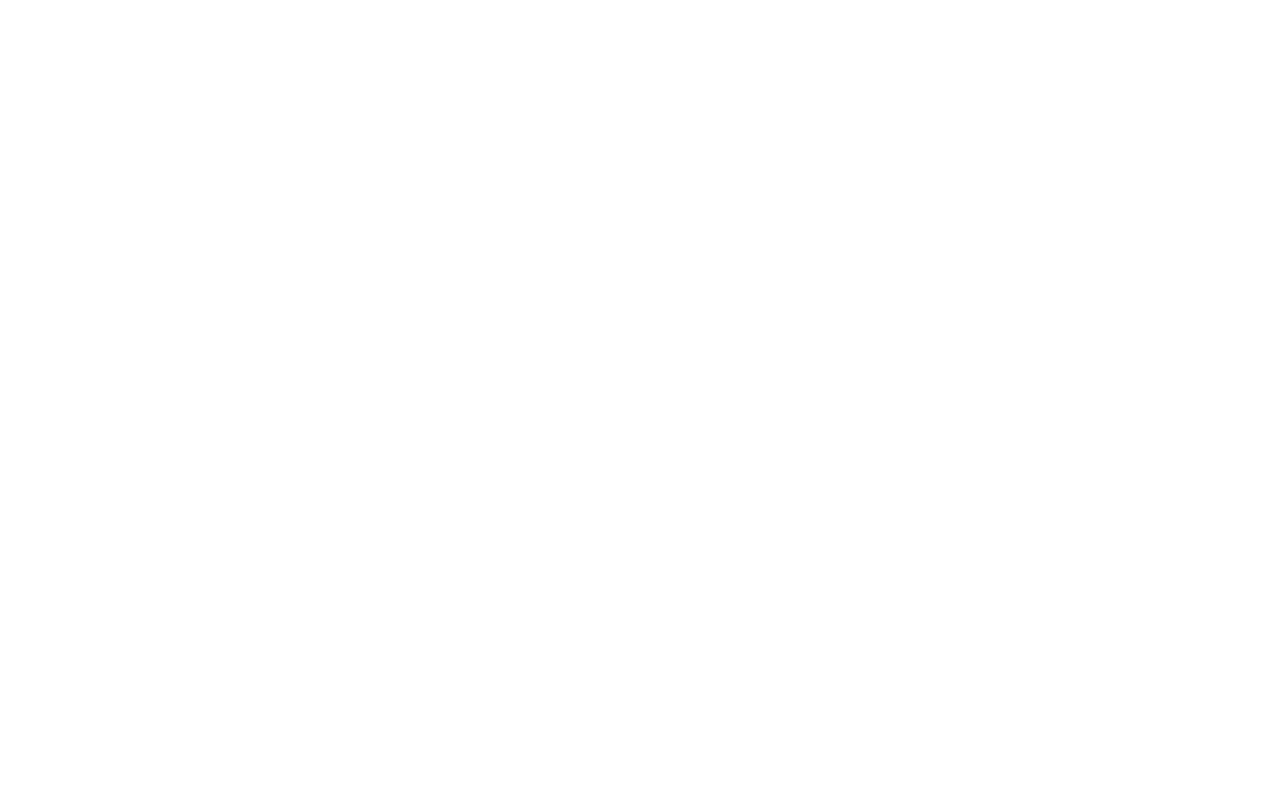
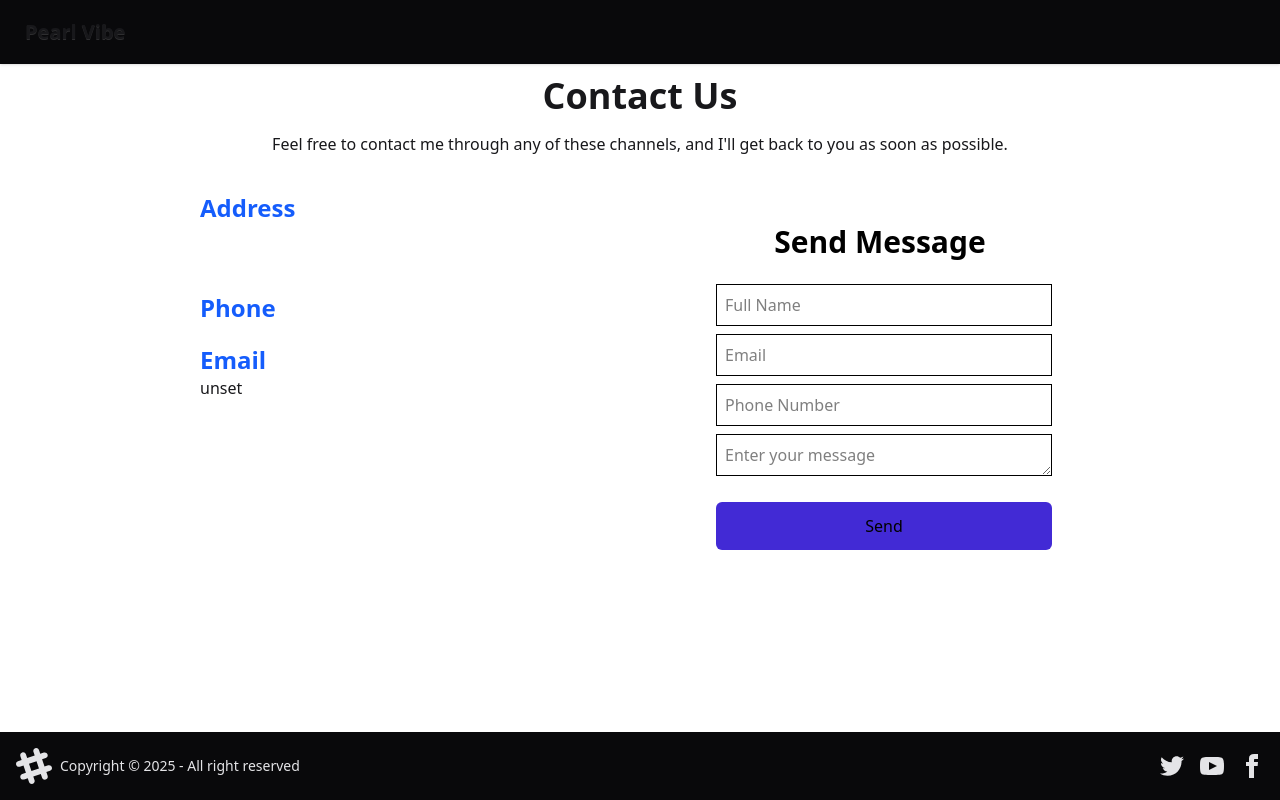
Before and after one commit to rishavkr000/PearlVibe, a React (Vite) app: page /contact in a window 1280 px wide. Before the commit this address had no page. Built offline with nearby package versions, Linux system fonts and the light colour scheme; no server answers.

Commit message:
Contact Us Page UI create

```diff
--- a/src/App.jsx
+++ b/src/App.jsx
@@ -6,6 +6,7 @@
 import { Provider } from "react-redux";
 import appStore from "./redux/appStore";
 import Cart from "./components/Cart";
+import Contact from "./components/Contact";
 
 function App() {
   return (
@@ -18,6 +19,7 @@
               <Route path="/login" element={<Login isLoginForm={true} />} />
               <Route path="/profile" element={<Profile />} />
               <Route path="/cart" element={<Cart />} />
+              <Route path="/contact" element={<Contact />} />
             </Route>
           </Routes>
         </BrowserRouter>
--- /dev/null
+++ b/src/components/Contact.jsx
@@ -0,0 +1,90 @@
+import { useState } from "react";
+
+const Contact = () => {
+  const [name, setName] = useState("");
+  const [emailId, setEmailId] = useState("");
+  const [phone, setPhone] = useState("");
+  const [message, setMessage] = useState("");
+
+  const email = import.meta.env.VITE_EMAILID;
+  const phoneNumber = import.meta.env.VITE_PHONE_NUMBER;
+  const street = import.meta.env.VITE_STREET_ADDRESS;
+  const city_state = import.meta.env.VITE_CITY_STATE;
+  const pincode = import.meta.env.VITE_PINCODE;
+
+  const handleSubmit = (e) => {
+    e.preventDefault();
+  };
+  return (
+    <section id="contact" className="bg-background">
+      <div className="flex justify-center mx-10">
+        <h1 className="text-4xl font-bold mt-3">Contact Us</h1>
+      </div>
+      <p className="text-center pt-4">
+        Feel free to contact me through any of these channels, and I'll get back
+        to you as soon as possible.
+      </p>
+      <div className="mx-50 mt-9 flex justify-between">
+        <div className="mb-5">
+          <h2 className="text-2xl font-bold text-blue-600">Address</h2>
+          <span>{street}</span>
+          <br />
+          <span>{city_state}</span>
+          <br />
+          <span>{pincode}</span>
+          <h2 className="text-2xl font-bold text-blue-600 mt-5">Phone</h2>
+          <span>{phoneNumber}</span>
+          <h2 className="text-2xl font-bold text-blue-600 mt-5">Email</h2>
+          <span>{email}</span>
+        </div>
+        <div className="mb-5">
+          <form
+            onSubmit={handleSubmit}
+            className="w-100 bg-white text-black py-8 px-8"
+          >
+            <h1 className="text-3xl font-bold mb-5 text-center">
+              Send Message
+            </h1>
+            <input
+              type="text"
+              placeholder="Full Name"
+              value={name}
+              onChange={(e) => setName(e.target.value)}
+              className="border p-2 rounded-2lg m-1 w-full"
+            />
+            <input
+              type="text"
+              placeholder="Email"
+              value={emailId}
+              onChange={(e) => setEmailId(e.target.value)}
+              className="border p-2 rounded-2lg m-1 w-full"
+            />
+            <input
+              type="tel"
+              placeholder="Phone Number"
+              value={phone}
+              onChange={(e) => {
+                const onlyNums = e.target.value.replace(/[^0-9]/g, "");
+                setPhone(onlyNums);
+              }}
+              className="border p-2 rounded-2lg m-1 w-full"
+            />
+            <textarea
+              type="text"
+              placeholder="Enter your message"
+              value={message}
+              rows={1}
+              onChange={(e) => setMessage(e.target.value)}
+              className="border p-2 rounded-2lg m-1 w-full"
+            />
+            <button className="bg-primary p-3 mx-1 my-4 text-center w-full cursor-pointer rounded-md">
+              Send
+            </button>
+          </form>
+        </div>
+      </div>
+    </section>
+  );
+};
+
+export default Contact;
--- a/src/components/Header.jsx
+++ b/src/components/Header.jsx
@@ -102,11 +102,10 @@
             <li>
               <Link to="/profile" className="justify-between">
                 Profile
-                <span className="badge">New</span>
               </Link>
             </li>
             <li>
-              <a>Settings</a>
+              <Link to="/contact">Contact</Link>
             </li>
             <li>
               <a onClick={handleLogout}>Logout</a>
```
